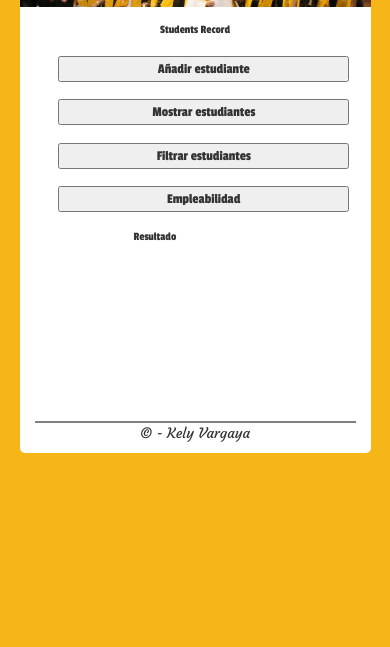
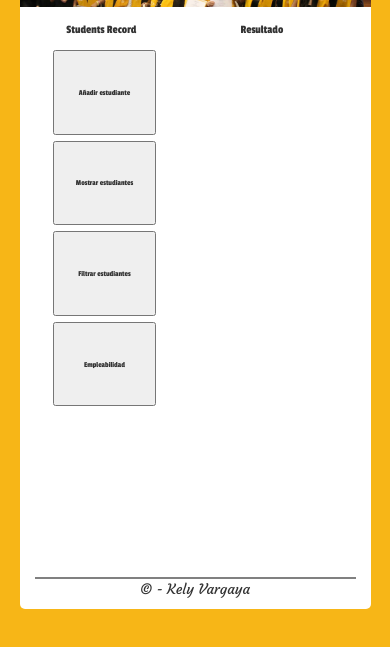
Before and after one commit to KelyVargaya/student-records, a plain HTML site: page index.html in a window 390 px wide. Shown: the part 85-732 px from the top of the page. Drawn offline with Linux system fonts and the light colour scheme; a web font is replaced by a local one.

Commit message:
Estilos de los botones

```diff
--- a/assets/css/main.css
+++ b/assets/css/main.css
@@ -29,7 +29,13 @@ img{
 button{
     margin: 3%;
     width: 100%;
+    height: 10vh;
+    font-size: 2.0vw;
+}
 
+button:hover{
+    background: #f7b617;
+    color: white;
 }
 
 footer{
--- a/assets/js/main_funcional.js
+++ b/assets/js/main_funcional.js
@@ -25,7 +25,7 @@ function agregar(){
 function mostrarAlumnas(alum){
 	if(alum){
 		$("#contenedor-estudiantes").empty();
-		$("#contenedor-estudiantes").append(`<div id=cajita><h2>${alum.nombre_alumna}</h2>
+		$("#contenedor-estudiantes").append(`<div id=cajita"><h2>${alum.nombre_alumna}</h2>
                                             <p>Puntos Tecnicos: ${alum.puntos_tecnicos}%</p>
                                             <p>Puntos HSE: ${alum.puntos_habilidades}%</p>
                                             <p>Estado: ${alum.estado}</p></div>`);
--- a/index.html
+++ b/index.html
@@ -20,7 +20,7 @@
     <div class="container">
         <div class="row">
             <div class="col-lg-12">
-            <div class="col-lg-3 col-sm-6 col-xs-12 text-center">
+            <div class="col-lg-3 col-sm-5 col-xs-5 text-center">
                 <h4>Students Record</h4>
                 <button id="agregar">Añadir estudiante</button>
                 <button id="mostrar">Mostrar estudiantes</button>
@@ -28,7 +28,7 @@
                 <button id="empleabilidad">Empleabilidad</button>
             </div>
 
-    <div class="col-lg-9 col-sm-9 col-xs-9 text-center" id="resultado">
+    <div class="col-lg-9 col-sm-7 col-xs-7 text-center" id="resultado">
         <h4>Resultado</h4>
             <div id="contenedor-estudiantes"></div>
         </div>
```
